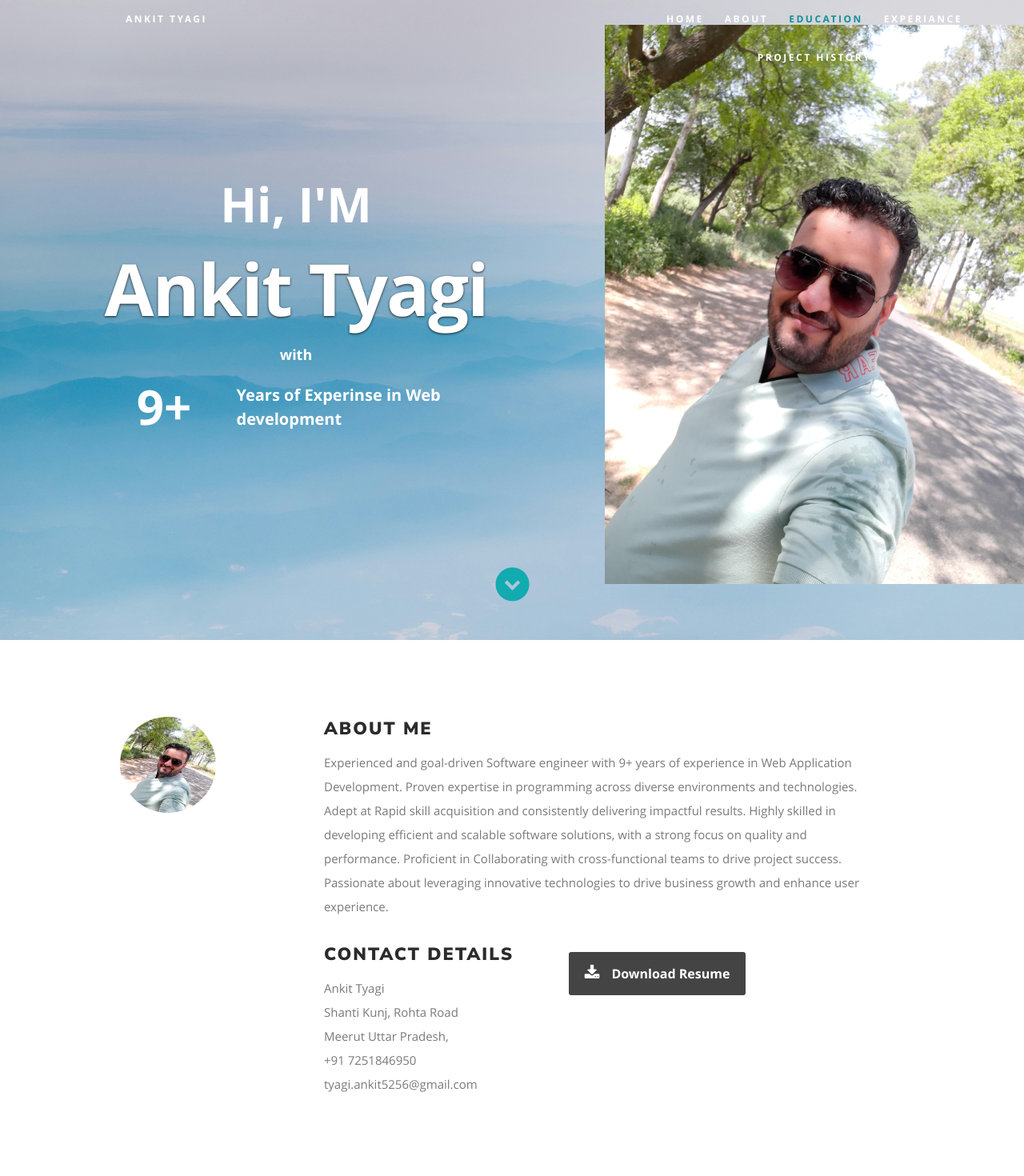
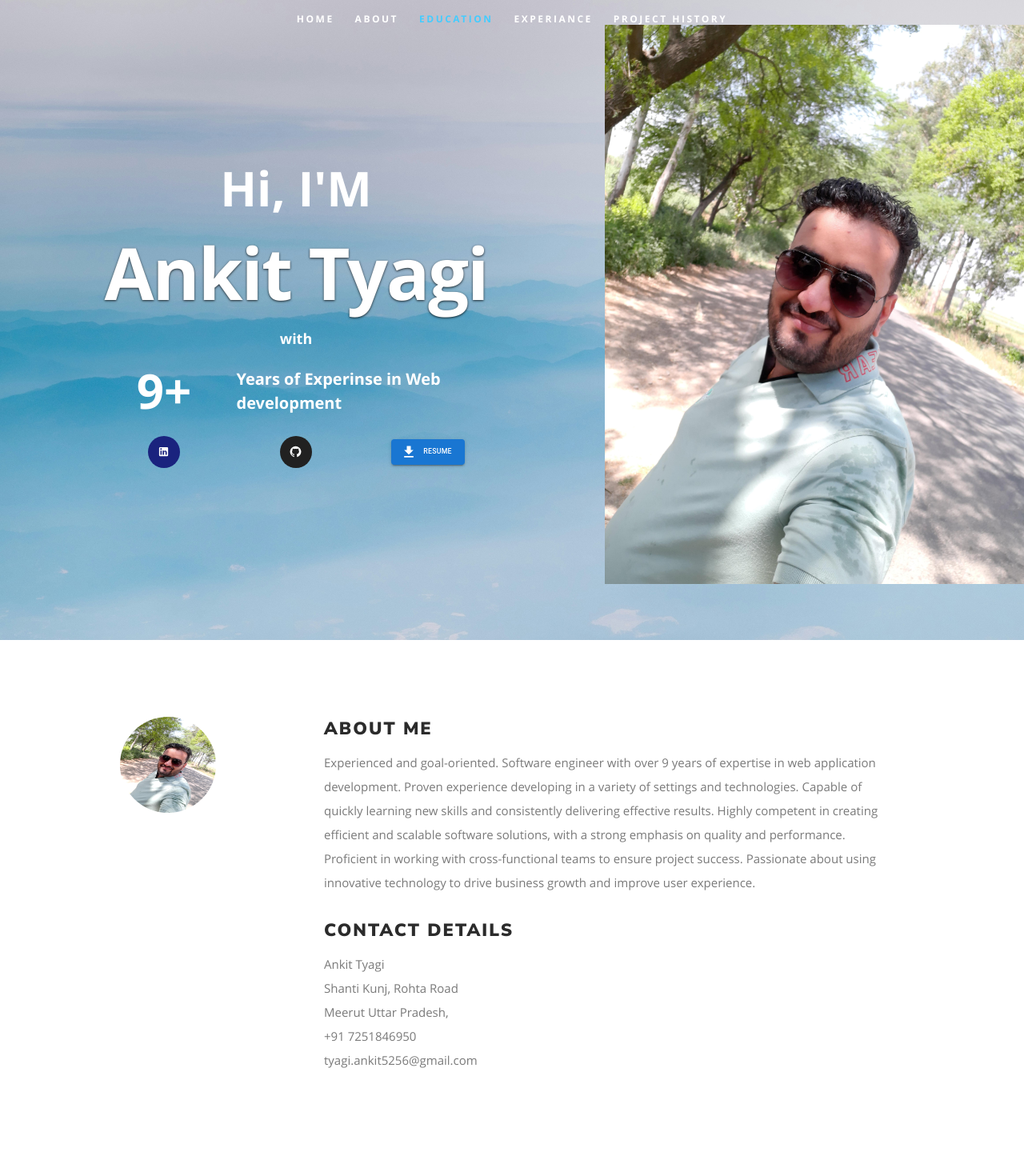
Before and after one commit to tyagiankit1/portfolio, a React (Create React App) app: page / in a window 1280 px wide. Shown: the top 1470 px of the page at 80% size. Built offline with nearby package versions, Linux system fonts and the light colour scheme.

Commit message:
code changes

```diff
--- a/package.json
+++ b/package.json
@@ -5,6 +5,8 @@
   "dependencies": {
     "@emotion/react": "^11.11.4",
     "@emotion/styled": "^11.11.5",
+    "@material-ui/styles": "^4.11.5",
+    "@mui/icons-material": "^6.2.0",
     "@mui/joy": "^5.0.0-beta.48",
     "@mui/lab": "^6.0.0-beta.19",
     "@mui/material": "^6.1.10",
--- a/public/css/layout.css
+++ b/public/css/layout.css
@@ -221,7 +221,7 @@ ul#nav li a:active {
   background-color: transparent !important;
 }
 ul#nav li.current a {
-  color: #0F9095;
+  color: #44CCFF;
 }
 
 /* ------------------------------------------------------------------ */
@@ -232,7 +232,6 @@ ul#nav li.current a {
   /* background: #2b2b2b; */
   background: white;
   padding-top: 96px;
-  padding-bottom: 66px;
   overflow: hidden;
 }
 
@@ -292,9 +291,12 @@ ul#nav li.current a {
 
 #education {
   background: #fff;
-  padding-top: 90px;
-  padding-bottom: 72px;
   overflow: hidden;
+  padding-top: 96px;
+}
+
+#experiance {
+  padding-top: 96px;
 }
 
 #education a,
@@ -489,7 +491,6 @@ ul#nav li.current a {
 #workHostory {
   background: #ebeeee;
   padding-top: 90px;
-  padding-bottom: 60px;
 }
 #workHostory h1 {
   font: 15px/24px 'opensans-semibold', sans-serif;
--- a/public/resumeData.json
+++ b/public/resumeData.json
@@ -5,7 +5,7 @@
     "occupation": "Web Application Developer",
     "description": "I've been designing and developing web apps for over 9 years",
     "image": "ankit-icon.jpg",
-    "bio": "Experienced and goal-driven Software engineer with 9+ years of experience in Web Application Development. Proven expertise in programming across diverse environments and technologies. Adept at Rapid skill acquisition and consistently delivering impactful results. Highly skilled in developing efficient and scalable software solutions, with a strong focus on quality and performance. Proficient in Collaborating with cross-functional teams to drive project success. Passionate about leveraging innovative technologies to drive business growth and enhance user experience.",
+    "bio": "Experienced and goal-oriented. Software engineer with over 9 years of expertise in web application development. Proven experience developing in a variety of settings and technologies. Capable of quickly learning new skills and consistently delivering effective results. Highly competent in creating efficient and scalable software solutions, with a strong emphasis on quality and performance. Proficient in working with cross-functional teams to ensure project success. Passionate about using innovative technology to drive business growth and improve user experience.",
     "contactmessage": "Get in touch with me to receive further details.",
     "email": "tyagi.ankit5256@gmail.com",
     "phone": "+91 7251846950",
@@ -16,7 +16,7 @@
       "state": "Uttar Pradesh",
       "country": "India"
     },
-    "resumedownload": "https://drive.google.com/uc?id=1GT7-YV8KzeTCyaDa2CE9aVaKTeOQzYI9&export=download",
+    "resumedownload": "https://drive.google.com/uc?id=1-XRCNMArBas2fCb2dzc7YvNSrjLlN8ZA&export=download",
     "social": [
       {
         "name": "linkedin",
@@ -104,81 +104,93 @@
   "portfolio": {
     "projects": [
       {
+		"key": 1,
         "title": "Fleet Excellence",
         "description": "It's a dashboard application that must be deployed on another system.",
         "client": "GE Vernova",
-        "duration": "June 2018 - March 2020",
+        "duration": "Jun 2018 - Mar 2020",
+		"role": "Technical Lead & Front-End Developer",
         "technologies": ["Angular 6", "TypeScript", "Node JS", "CSS", "Bootstrap", "Java", "Maven", "Spring Boot", "PostgreSQL"],
         "responsibilities": [
-          "Independently handled the UI of the application.",
-		 "Worked on production issues and unit testing for the project.",
-		 "Worked on all the new features/enhancements.",
+            "I was the front-end technical lead and front-end developer for the team.",
+			"I worked on production issues and unit testing for the project.",
+			"I worked on all the new features and enhancements.",
 			"Worked on the RestAPI integration with UI.",
-		 "Implemented the Export as PNG, XLS and CSV functionality of the charts and Datatables.",
+			"Implemented the Export as PNG, XLS, and CSV functionality of the charts and datatables.",
 			"Occasionally worked on the backend for a few of the Rest APIs."
         ]
       },
       {
+        "key": 2,
         "title": "Turbine Configuration Management Tool",
         "description": "It is a tool for monitoring Wind Turbine parameters and analyzing the data.",
         "client": "GE Vernova",
-        "duration": "October 2020 — January 2022",
+        "duration": "Oct 2020 — Jan 2022",
+		"role": "Front-End Developer",
         "technologies": ["Angular 6", "TypeScript", "Node JS", "CSS", "Bootstrap", "Java", "Maven", "Spring Boot", "PostgreSQL"],
         "responsibilities": [
             "Independently handled the UI of the application.",
-		 "Worked on production issues and unit testing for the project.",
-		 "Worked on all the new features/enhancements.",
+			"I worked on production issues and unit testing for the project.",
+			"I worked on all the new features and enhancements.",
 			"Worked on the RestAPI integration with UI.",
 			"Handled the data migration and other database-related activities.",
 			"Created the deployment process and established a smooth deployment for the project.",
-		 "Occasionally worked on the backend for a few of the Rest APIs."
+			"Occasionally worked on the backend for a few of the Rest APIs"
         ]
       },
       {
+        "key": 3,
         "title": "Incorporated Changer in Design for Aviation (IncCID)",
         "description": "It is a tool which aims to notify design changes of parts (CIDs) to shops and suppliers. Shops and suppliers take action to incorporate design changes of parts that are manufactured by them.",
         "client": "GE Aerospace",
-        "duration": "Feburary 2022 - October 2022",
+        "duration": "Feb 2022 - Oct 2022",
+		"role": "Front-End Developer",
         "technologies": ["React JS", "TypeScript", "CSS", "Bootstrap"],
         "responsibilities": [
             "Independently handled the UI of the application.",
-		 "Worked on production issues and unit testing for the project.",
-		 "Worked on all the new features/enhancements.",
-		 "Worked on the RestAPI integration."
+			"I worked on production issues and unit testing for the project.",
+			"I worked on all the new features and enhancements.",
+			"I worked on the RestAPI integration."
         ]
       },
       {
+        "key": 4,
         "title": "Angular migration and Development Support",
         "description": "After Google closes the Support for Angular JS, our client got in contact with XLTS as they are providing their version of Angular JS, I worked on multiple applications which are running in production to migrate them to the XLTS version of Angular JS. I also gave development support to multiple applications which are Live in Production and development are closed.",
         "client": "GE Aerospace",
-        "duration": "November 2022 - Feburary 2023",
+        "duration": "Nov 2022 - Feb 2023",
+		"role": "Front-End Developer",
         "technologies": ["Angular JS", "TypeScript", "CSS", "Bootstrap", "Java"],
         "responsibilities": [
-          "Independently handled the migration Google supported AngularJS to XLTS supported AngularJS.",
-		 "Worked on production issues and unit testing for the project.",
-		 "Worked on all the new features/enhancements."
+            "Independently handling the migration, Google supported AngularJS to XLTS.",
+			"I worked on production issues and unit testing for the project.",
+			"I worked on all the new features and enhancements."
         ]
       },
       {
+        "key": 5,
         "title": "Conformity",
         "description": "This project is a combination of 4 applications. In which we give production support and work on new features for those applications.",
         "client": "GE Aerospace",
-        "duration": "Feburary 2023 - October 2023",
+        "duration": "Feb 2023 - Oct 2023",
+		"role": "Front-End Developer",
         "technologies": ["Angular JS", "React JS", "TypeScript", "CSS", "Bootstrap", "Java"],
         "responsibilities": [
             "Independently handled the UI for all 4 applications.",
-		 "Worked on production issues and unit testing for the project.",
-		 "Worked on all the new features/enhancements."
+			"I worked on production issues and unit testing for the project.",
+			"I worked on all the new features and enhancements."
         ]
       },
       {
+        "key": 6,
         "title": "Bifrost",
         "description": "This project is a combination of multiple applications. In which we give production support and work on new features for those applications. The working of the application is majorly to give their users a portal to request and provide access for multiple databases and platforms.",
         "client": "Liberrty Mutual",
-        "duration": "November 2022 - Feburary 2023",
+        "duration": "Nov 2022 - Feb 2023",
+		"role": "Team Lead & Front-End Developer",
         "technologies": ["React JS", "TypeScript", "CSS", "Bootstrap", "Java", "Spring Boot", "AWS SQS"],
         "responsibilities": [
-           "I lead a team of 3-4 teams working from Cognizant, as the project consists of developers from the client side as well.",
+            "I lead a team of 3-4 members working from Cognizant, as the project also consists of developers from the client side.",
 			"I worked independently as a single front-end resource for the project.",
 			"These projects consist of a single UI that connects to multiple backend services through RestApis, so I handled all the API integration working with internal team developers and external teams.",
 			"I occasionally worked on the backend side as well as per the project requirements."
--- a/src/Components/About.js
+++ b/src/Components/About.js
@@ -47,13 +47,7 @@ class About extends Component {
                   <span>{email}</span>
                 </p>
               </div>
-              <div className='columns download'>
-                <p>
-                  <a href={resumeDownload} className='button' target='_blank'>
-                    <i className='fa fa-download'></i>Download Resume
-                  </a>
-                </p>
-              </div>
+
             </div>
           </div>
         </div>
--- a/src/Components/Header.js
+++ b/src/Components/Header.js
@@ -1,13 +1,25 @@
 import React, { Component } from 'react'
 import Grid from '@mui/material/Grid';
+import Avatar from '@mui/material/Avatar';
+import Button from '@mui/material/Button';
+import LinkedInIcon from '@mui/icons-material/LinkedIn';
+import GitHubIcon from '@mui/icons-material/GitHub';
+import IconButton from '@mui/material/IconButton';
+import FileDownloadIcon from '@mui/icons-material/FileDownload';
+import Link from '@mui/material/Link';
+import useMediaQuery from '@mui/material/useMediaQuery';
+import { green, grey, indigo } from '@mui/material/colors';
 
 
 class Header extends Component {
+
+
   render() {
     if (this.props.data) {
       var firstName = this.props.data.firstName
       var name = this.props.data.name
 	  var profilepic = 'images/' + this.props.data.image
+	  var resumedownload = this.props.data.resumedownload
       var occupation = this.props.data.occupation
       var description = this.props.data.description
       var city = this.props.data.address.city
@@ -22,6 +34,9 @@ class Header extends Component {
       })
     }
 
+	let windowWidth = window.innerWidth;
+	console.log(windowWidth)
+
     return (
       <header id='home'>
 	<nav id='nav-wrap'>
@@ -31,19 +46,6 @@ class Header extends Component {
 		<a className='mobile-btn' href='#home' title='Hide navigation'>
             Hide navigation
           </a>
-
-		  <Grid container spacing={2}>
-			<Grid item xs={4}>
-			 <ul id='nav' className='nav'>
-            <li >
-              <a className='smoothscroll' disabled>
-			  {name}
-              </a>
-            </li>
-			</ul>
-			</Grid>
-			<Grid item xs={3}></Grid>
-			<Grid item xs={5}>
 		<ul id='nav' className='nav'>
 			<li className='current'>
 				<a className='smoothscroll' href='#home'>
@@ -71,53 +73,61 @@ class Header extends Component {
               </a>
 			</li>
 		</ul>
+	</nav>
+	<div className='banner'>
+		<div className='banner-text'>
+			<Grid container rowSpacing={1} spacing={2}>
+				<Grid item xs={windowWidth < 800 ? 12 : 7} className='heroUserData' style={{margin: 'auto', textAlign: "center"}}>
+					{windowWidth < 800 ?
+					<Avatar
+					 className='responsive-headline'
+					  alt={name}
+					  src={profilepic}
+					  style={{marginLeft: '25%'}}
+					  sx={{ width: 200, height: 200 }}
+					/> : <></>}
+					<h2 className='responsive-headline' style={{color: '#fff'}}>Hi, I'M </h2>
+					<h1 className='responsive-headline'>{name}</h1>
+					<h5 className='responsive-headline' style={{color: '#fff'}}>with</h5>
+					<Grid container spacing={2}>
+						<Grid item xs={4} className='heroUserData'>
+							<h2 className='responsive-headline' style={{color: '#fff', textAlign:'right' }}>9+</h2>
+						</Grid>
+						<Grid item xs={8} className='heroUserData'>
+							<h4 className='responsive-headline' style={{color: '#fff', textAlign:'left' }}>Years of Experinse in Web development</h4>
 						</Grid>
 					</Grid>
-
-        </nav>
-
-			<div className='banner'>
-          <div className='banner-text'><Grid container spacing={2}>
-			<Grid item xs={7} className='heroUserData' style={{margin: 'auto'}}>
-			<h2 className='responsive-headline' style={{color: '#fff'}}>
-              Hi, I'M
-            </h2>
-			<h1 className='responsive-headline'>{name}</h1>
-			<h5 className='responsive-headline' style={{color: '#fff'}} >with</h5>
 					<Grid container spacing={2}>
 						<Grid item xs={4} className='heroUserData'>
-			<h2 className='responsive-headline' style={{color: '#fff', textAlign: 'right'}} >9+</h2>
+							<Link href="https://www.linkedin.com/in/tyagi-ankit5256/" target="blank" underline="none">
+								<Avatar className='responsive-headline' sx={{ bgcolor: indigo[900] }}>
+								  <LinkedInIcon />
+								</Avatar>
+							</Link>
 						</Grid>
-			<Grid item xs={8} className='heroUserData'>
-			<h4 className='responsive-headline' style={{color: '#fff', textAlign: 'left'}}>Years of Experinse in Web development</h4>
+						<Grid item xs={4} className='heroUserData'>
+							<Link href="https://github.com/tyagiankit1" target="blank" underline="none">
+								<Avatar className='responsive-headline' sx={{ bgcolor: grey[900] }}>
+								  <GitHubIcon />
+								</Avatar>
+							</Link>
+						</Grid>
+						<Grid item xs={4} className='heroUserData'>
+							<Button variant="contained" href={resumedownload} target="blank" startIcon={<FileDownloadIcon />}>
+							  Resume
+							</Button>
 						</Grid>
 					</Grid>
 
 				</Grid>
+				{ windowWidth > 800 ?
 				<Grid item xs={5}>
-			 <img
-				src={profilepic}
-				alt={name}
-			  />
+					<img src={profilepic} alt={name}/>
 				</Grid>
+				: <></>}
 			</Grid>
-            {/*<h1 className='responsive-headline'>
-              I'm {name}
-              <span>.</span>
-            </h1>
-            <h3>
-              I'm a <span>{occupation}</span> from {city}. {description}.
-            </h3>
-            <hr />
-            <ul className='social'>{networks}</ul>*/}
         </div>
 	</div>
-
-        <p className='scrolldown'>
-          <a className='smoothscroll' href='#about'>
-            <i className='icon-down-circle'></i>
-          </a>
-			</p>
 </header>
     )
   }
```
Also changed, not shown: src/Components/ProjectCard.js (+115 -61 lines), src/Components/Resume.js (+3 -4 lines), 1 other file (tests, documents, lock files or other folders). Lines whose indentation alone changed are shown as unchanged.
